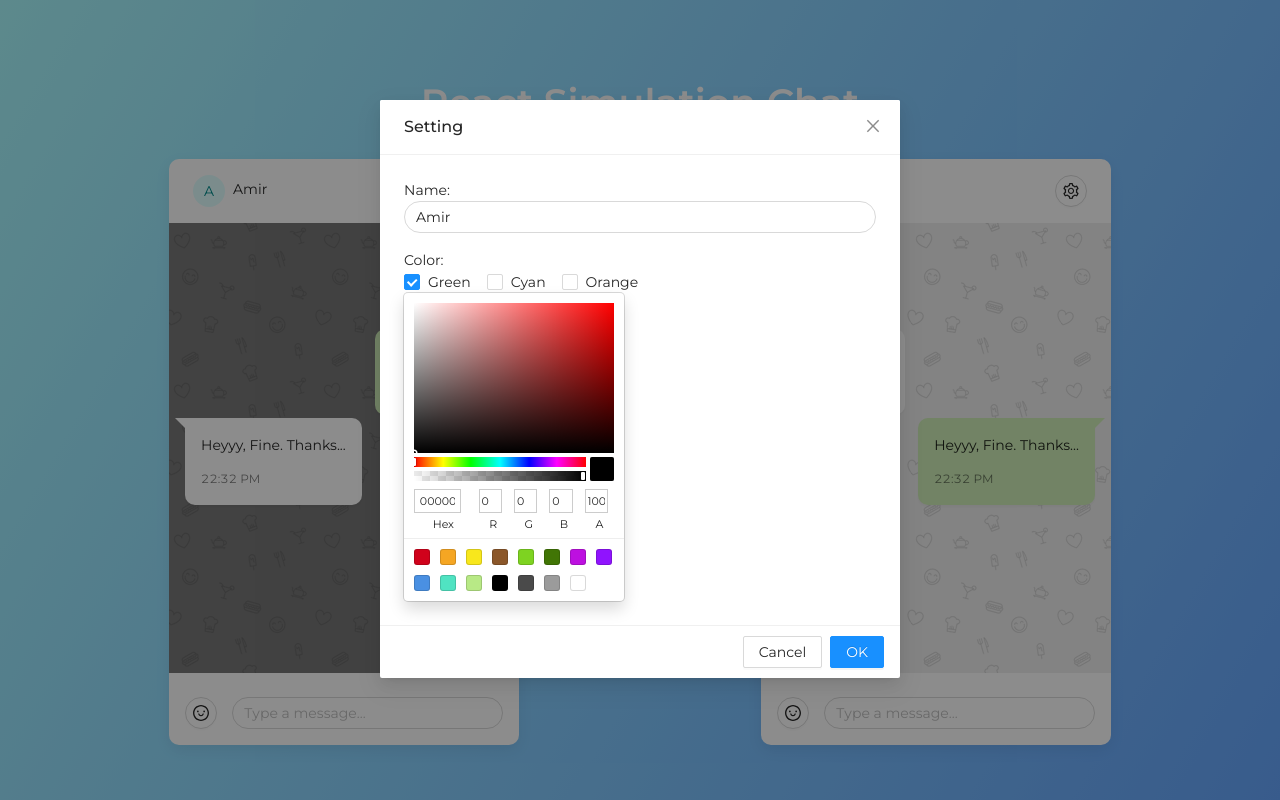
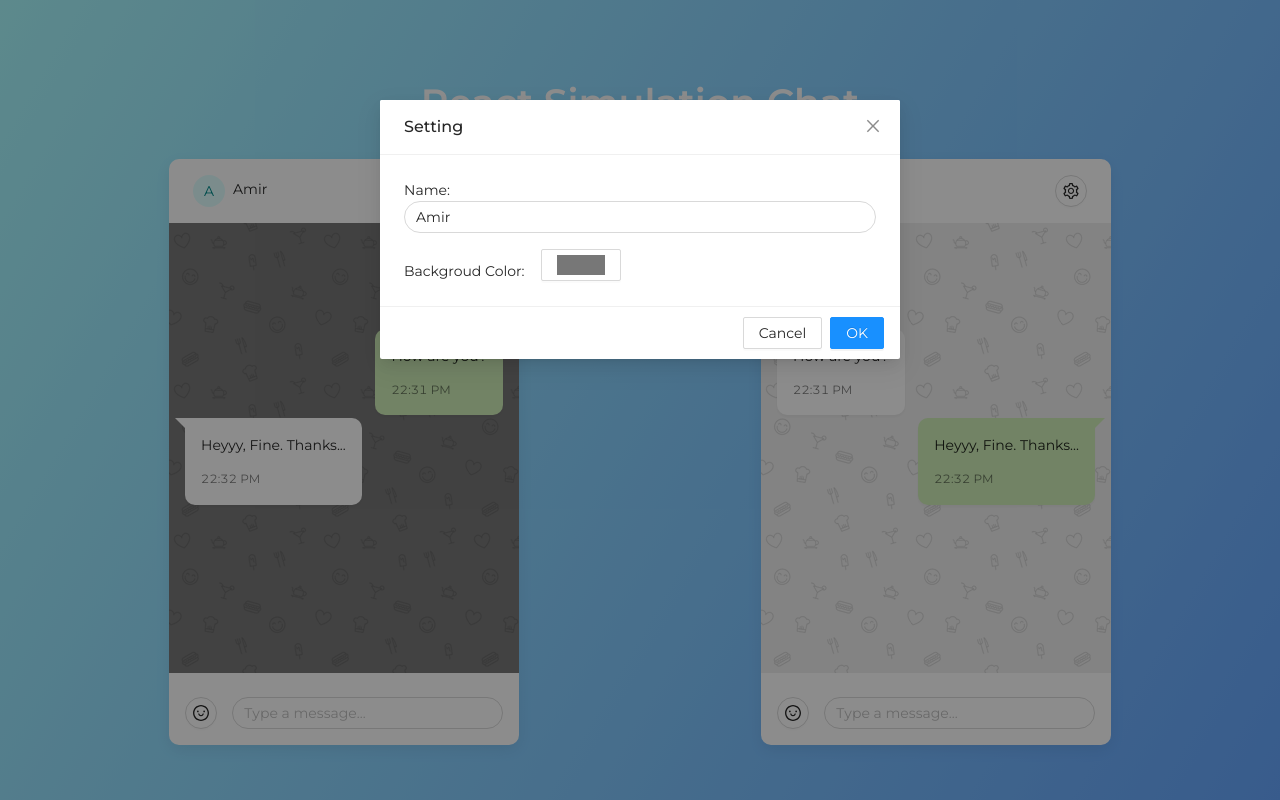
Before and after one commit to amiryxe/react-simulation-chat, a React (Create React App) app: page / in a window 1280 px wide. Both pictures are taken after a click on the button 479 px from the left and 190 px from the top of the page. Built offline with nearby package versions, Linux system fonts and the light colour scheme; the HTML template or start-up script is replaced by a standard one; a web font is replaced by a local one.

Commit message:
add a button handler for color picker and show current color on button caption

```diff
--- a/src/components/ModalSetting.js
+++ b/src/components/ModalSetting.js
@@ -1,25 +1,29 @@
 import React, { useContext, useState } from "react";
 import MainContext from "../context/mainContext";
-import { Modal, Input, Checkbox } from "antd";
+import { Modal, Input, Button } from "antd";
 import { SketchPicker } from "react-color";
 
 const ModalSetting = ({ userName, visible, setVisible, userType }) => {
-  function onChange(checkedValues) {
-    console.log("checked = ", checkedValues);
-  }
-
   const {
     setSenderUserName,
     setReceiverUserName,
     setSenderBgColor,
     setReceiverBgColor,
+    senderBgColor,
+    receiverBgColor,
   } = useContext(MainContext);
 
   const [userNameText, setUserNameText] = useState(userName);
 
-  const [bgColor, setBgColor] = useState("");
+  const [bgColor, setBgColor] = useState(
+    userType == "send" ? senderBgColor : receiverBgColor
+  );
 
-  const plainOptions = ["Green", "Cyan", "Orange"];
+  const [showColorPicker, setShowColorPicker] = useState(false);
+
+  const HandleShowColorPicker = () => {
+    showColorPicker ? setShowColorPicker(false) : setShowColorPicker(true);
+  };
 
   const handleChangeComplete = (color) => {
     setBgColor(color.hex);
@@ -45,6 +49,18 @@ const ModalSetting = ({ userName, visible, setVisible, userType }) => {
     setUserNameText(e.target.value);
   };
 
+  const popover = {
+    position: "absolute",
+    zIndex: "2",
+  };
+  const cover = {
+    position: "fixed",
+    top: "0px",
+    right: "0px",
+    bottom: "0px",
+    left: "0px",
+  };
+
   return (
     <Modal
       title="Setting"
@@ -64,17 +80,24 @@ const ModalSetting = ({ userName, visible, setVisible, userType }) => {
       </div>
 
       <div>
-        Color:
-        <div>
-          <Checkbox.Group
-            options={plainOptions}
-            defaultValue={["Green"]}
-            onChange={onChange}
-          />
-        </div>
+        Backgroud Color:
+        <Button style={{ marginLeft: "1rem" }} onClick={HandleShowColorPicker}>
+          <span
+            style={{
+              width: "3rem",
+              height: "1.3rem",
+              display: "block",
+              background: bgColor,
+            }}
+          ></span>
+        </Button>
+        {showColorPicker && (
+          <div style={popover}>
+            <div style={cover} onClick={() => setShowColorPicker(false)} />
+            <SketchPicker color={bgColor} onChange={handleChangeComplete} />
+          </div>
+        )}
       </div>
-
-      <SketchPicker color={bgColor} onChange={handleChangeComplete} />
     </Modal>
   );
 };
```
